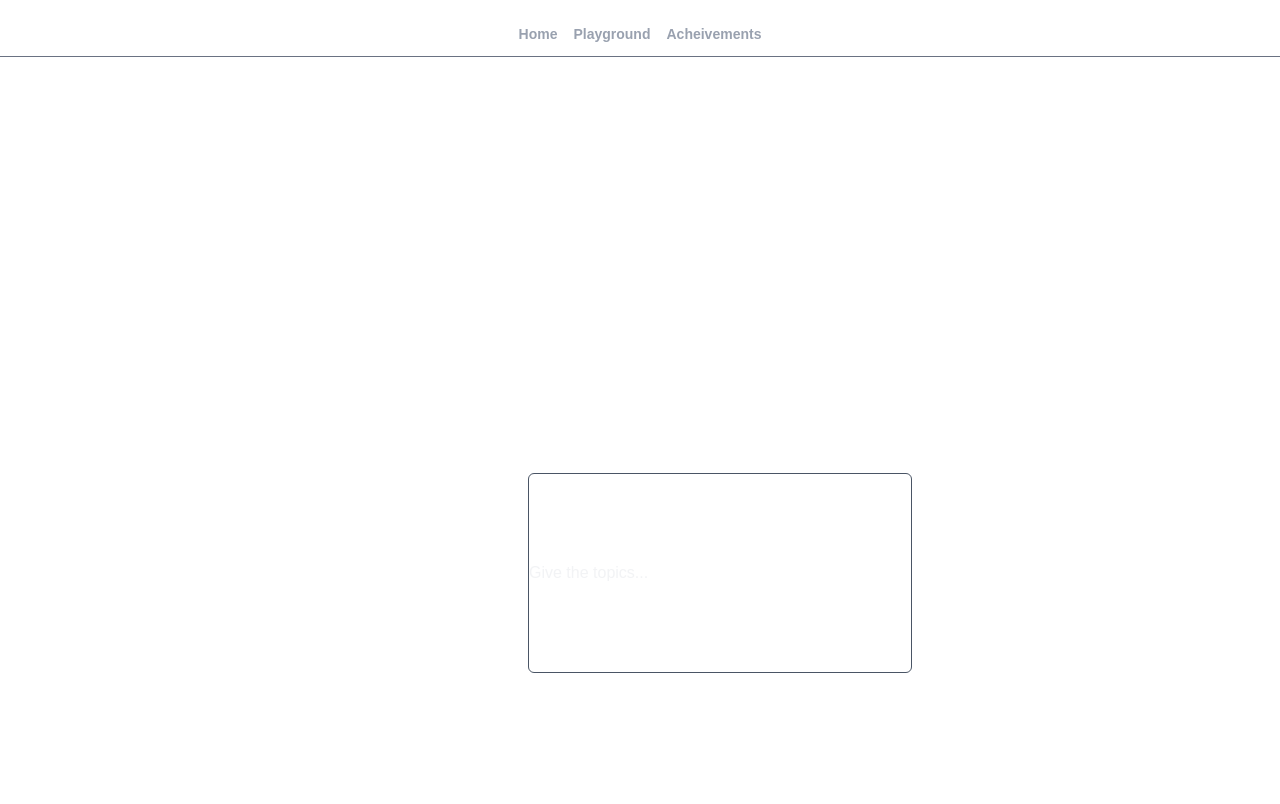
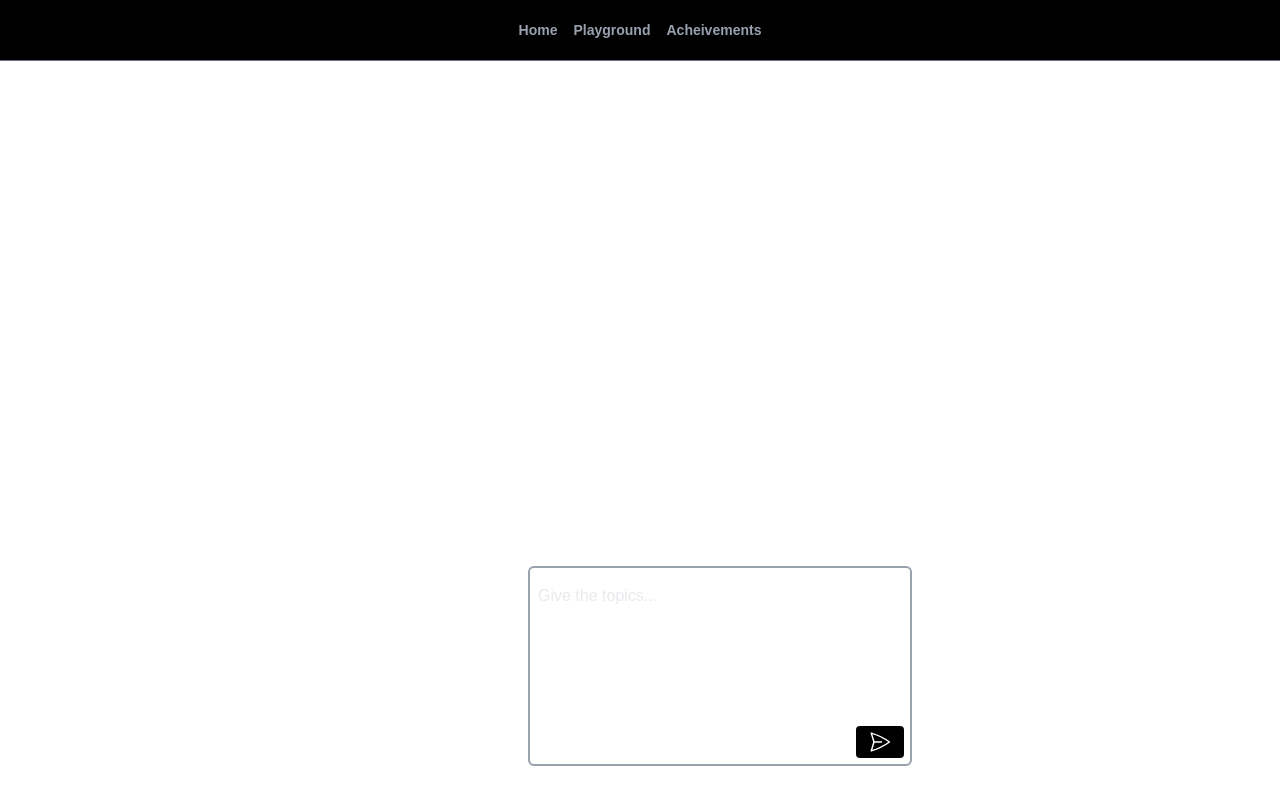
Before and after one commit to sujaycontributer/AI-Quiz-App, a Next.js app: page /playground in a window 1280 px wide. Shown: the top 804 px of the page. Built offline with nearby package versions, Linux system fonts and the light colour scheme.

Commit message:
Fix some bug

```diff
--- a/app/acheivements/page.tsx
+++ b/app/acheivements/page.tsx
@@ -1,6 +1,6 @@
 
 export default function Acheivements () {
-    return <div>
+    return <div className="bg-pink-500">
         Acheivements
     </div>
 }
--- a/app/components/Navbar.tsx
+++ b/app/components/Navbar.tsx
@@ -6,7 +6,7 @@ import Link from "next/link";
 
 export default function Navbar () {
 
-    return <div className="w-full mt-3 p-2 md:p-3 sm:text-sm  bg-white text-gray-400 border-b border-b-gray-500 flex justify-center items-center gap-2 md:gap-4 ">
+    return <div className="fixed z-50 h-4rem w-full p-2 md:p-5 sm:text-sm  top-0 left-0  bg-black text-gray-400 border-b border-b-gray-500 flex justify-center items-center gap-2 md:gap-4 ">
 
         <div className="rounded-md font-semibold hover:text-gray-500">
             <Link href={"/home"}>
--- a/app/home/page.tsx
+++ b/app/home/page.tsx
@@ -1,5 +1,5 @@
 export default function Home() {
-    return <div>
-        Home
+    return <div className="bg-blue-400">
+        Home sdasdafffffff
     </div>
 }
--- a/app/layout.tsx
+++ b/app/layout.tsx
@@ -25,11 +25,12 @@ export default function RootLayout({
 }>) {
   return (
     <html lang="en">
-      <body
-        className={`${geistSans.variable} ${geistMono.variable} antialiased`}
-      >
+      <body className={`${geistSans.variable} ${geistMono.variable} antialiased  overflow-y-auto"`}>
+
         <Navbar />
-        {children}
+        <main className="mt-[70px] ">
+          {children}
+        </main>
       </body>
     </html>
   );
--- a/app/page.tsx
+++ b/app/page.tsx
@@ -1,8 +1,8 @@
-import Image from "next/image";
+import Link from "next/link";
 
 export default function Home() {
   return (
-    <div className="p-4">
+    <div className="p-4 bg-red-200">
      <div className="mt-26 md:text-3xl font-semibold text-center bg-gradient-to-r from-indigo-500 from-10% via-sky-500 via-30% to-emerald-500 to-90% bg-clip-text text-transparent">
 
           Welcome to QuizCraft AI!
@@ -10,7 +10,7 @@ export default function Home() {
             Unleash your curiosity and challenge your knowledge With QuizCraft AI
           </p>
 
-          <button className="bg-[#A9F36A] font-semibold text-sm rounded-sm m-5 p-2 text-gray-700 hover:cursor-pointer hover:text-black">Let's play</button>
+          <button className="bg-[#A9F36A] font-semibold text-sm rounded-sm m-5 p-2 text-gray-700 hover:cursor-pointer hover:text-black"><Link  href={"/playground"} >Let's play</Link></button>
 
      </div>
     </div>
--- a/app/playground/page.tsx
+++ b/app/playground/page.tsx
@@ -1,9 +1,23 @@
 
 export default function Playground () {
-    return <div className="p-4 w-full h-screen ">
+    return <div className="p-4 w-full   relative">
 
-        <input className="fixed md:w-[30%] md:h-[25%] ml-[40%] mt-[50vh] mx-auto rounded-md border-1 border-gray-600 text-gray-200 " placeholder="Give the topics...">
+        <div className="fixed  z-50 md:w-[30%] md:h-[25%]  ml-[40%] mt-[60vh] mx-auto">
+            <textarea className="resize-none w-full h-full rounded-md border-2 border-gray-400 pt-4 pl-2 text-md transition duration-200 ease-in-out
+                                focus:border-blue-950 focus:outline-none text-gray-300 " placeholder="Give the topics...">
 
-        </input>
+            </textarea>
+            <button className="absolute bottom-2 right-2 bg-black  text-white px-3 py-1 text-sm rounded hover:bg-blue-700 transition">
+                <svg xmlns="http://www.w3.org/2000/svg" fill="none" viewBox="0 0 24 24" strokeWidth="1.5" stroke="currentColor" className="size-6">
+                        <path strokeLinecap="round" strokeLinejoin="round" d="M6 12 3.269 3.125A59.769 59.769 0 0 1 21.485 12 59.768 59.768 0 0 1 3.27 20.875L5.999 12Zm0 0h7.5" />
+                </svg>
+            </button>
+
+        </div>
+
+        <div className="flex z-50 flex-col justify-center items-center">
+
+        </div>
+
     </div>
 }
```
